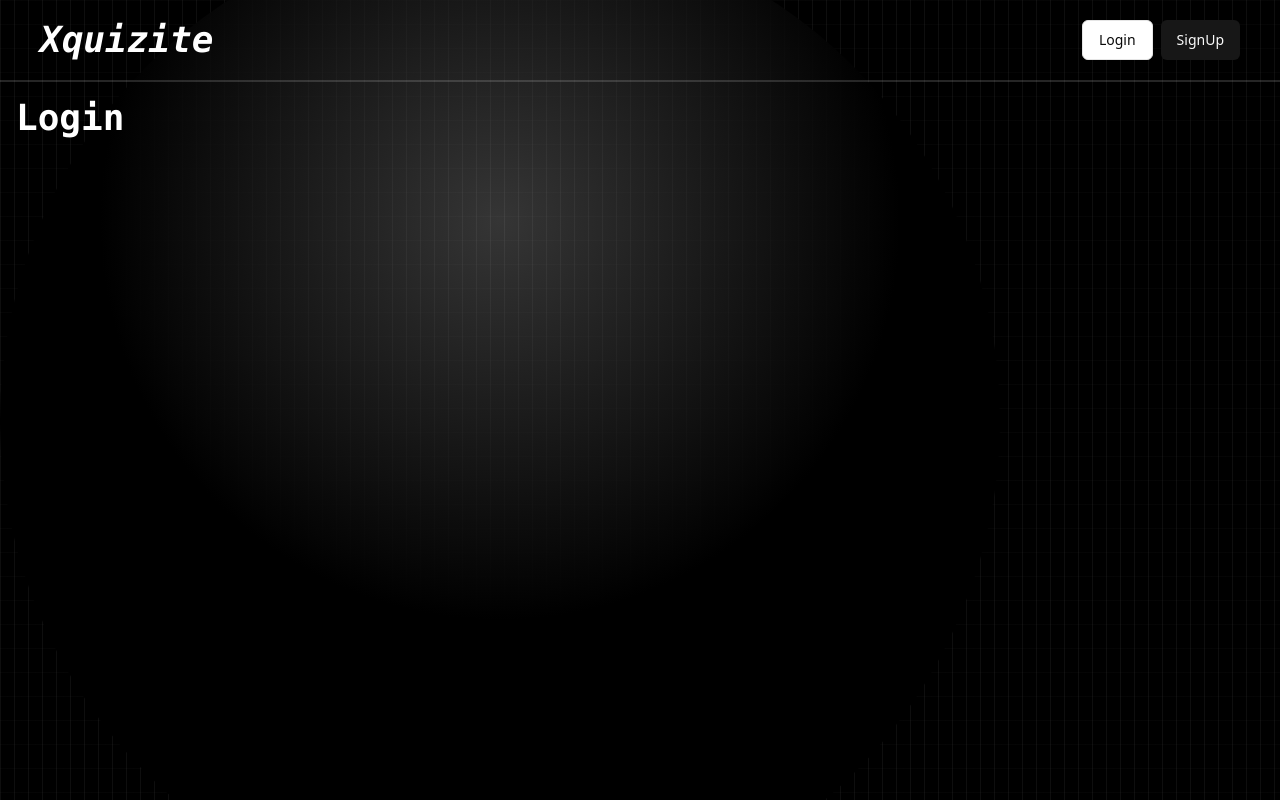
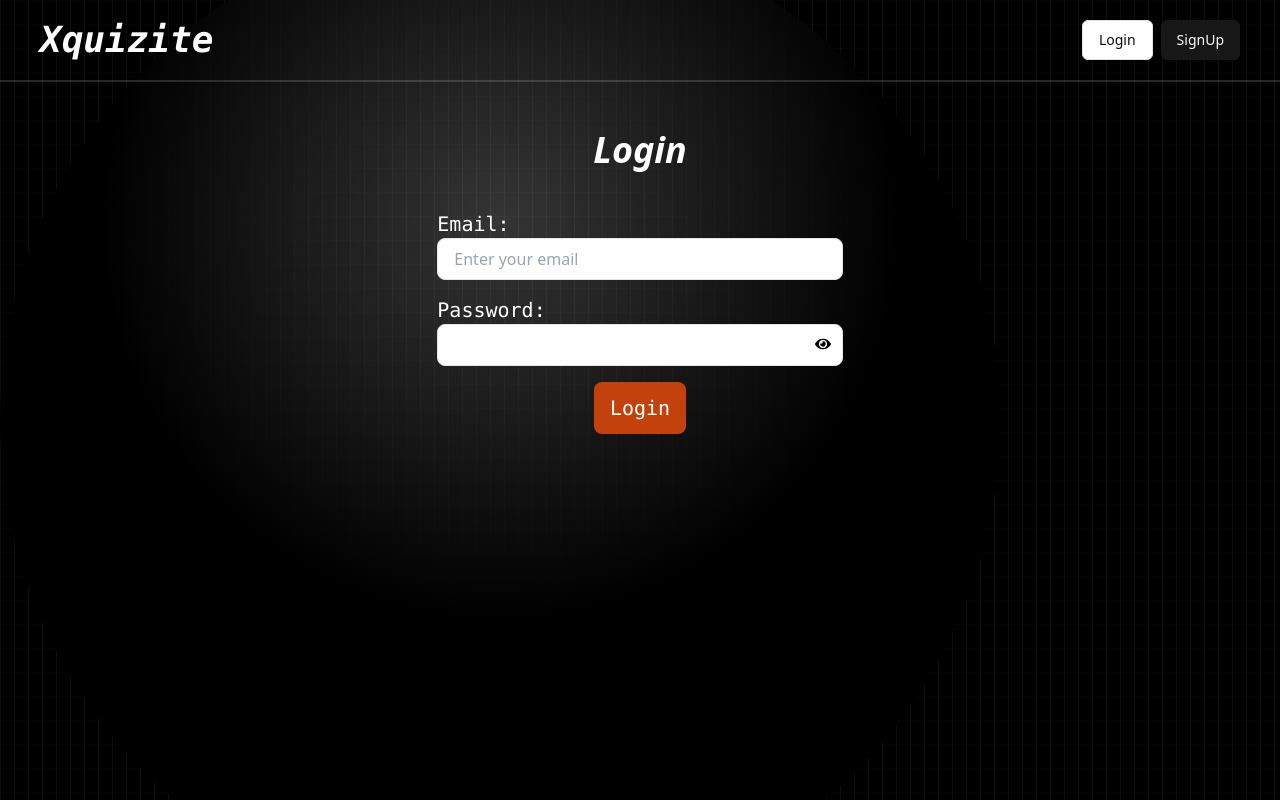
Before and after one commit to ayyush08/Xquiz-it, a React (Vite) app in the folder client/: page /login in a window 1280 px wide. Built offline with nearby package versions, Linux system fonts and the light colour scheme.

Commit message:
Add react-hook-form and react-icons; implement login form with validation

```diff
--- a/client/package.json
+++ b/client/package.json
@@ -16,6 +16,8 @@
     "lucide-react": "^0.454.0",
     "react": "^18.3.1",
     "react-dom": "^18.3.1",
+    "react-hook-form": "^7.53.1",
+    "react-icons": "^5.3.0",
     "react-router": "^6.27.0",
     "react-router-dom": "^6.27.0",
     "tailwind-merge": "^2.5.4",
--- a/client/src/pages/Login.jsx
+++ b/client/src/pages/Login.jsx
@@ -1,13 +1,69 @@
-import React from 'react'
+import React, { useState } from 'react'
+import { useForm } from 'react-hook-form'
+import { FaEye, FaEyeSlash } from "react-icons/fa";
+import { Button } from '../components/ui/button';
+const Login = () => {
+  const {
+    register,
+    isSubmitting,
+    handleSubmit,
+    watch,
+    formState: { errors },
+  } = useForm()
+  const [passwordVisible, setPasswordVisible] = useState(false);
 
-const Login = () => {
+  const togglePasswordVisibility = () => {
+    setPasswordVisible(!passwordVisible);
+};
+  const onSubmit = async (data) => {
+    console.log(data)
+  }
   return (
     <>
-    <div className='mx-auto'>
-      <h1 className='text-4xl font-mono text-white font-bold mb-10 m-4'>Login</h1>
+      <div className='mx-auto p-8'>
+        <h1 className='text-4xl text-center font-sans italic text-white font-bold mb-10 m-4'>Login</h1>
+        <form className='w-1/3 mx-auto space-y-4' onSubmit={handleSubmit(onSubmit)}>
+          <div className=''>
+            <label className="block text-white text-xl font-mono">Email: </label>
+            <input
+              placeholder='Enter your email'
+              type="email"
+              {...register("email", { required: true})}
+              className="w-full px-4 py-2 border rounded-lg focus:outline-none focus:ring-2 focus:ring-cyan-500"
+            />
+            {errors.email && <div className="text-red-500">Email is required</div>}
+          </div>
+          <div className="relative">
+                        <label className="block text-white font-mono text-xl">Password:</label>
+                        <input
+                            type={passwordVisible ? 'text' : 'password'}
+                            {...register("password", {
+                                required: { value: true, message: 'Password is required' },
+                                minLength: { value: 8, message: 'Password must be at least 8 characters' },
+                                maxLength: { value: 20, message: 'Password cannot exceed 20 characters' }
+                            })}
+                            className="w-full px-4 py-2 border rounded-lg focus:outline-none focus:ring-2 focus:ring-cyan-500 "
+                        />
+                        {errors.password && <div className="text-red-500">{errors.password.message}</div>}
+                        <span
+                            onClick={togglePasswordVisibility}
+                            className="absolute top-[40px] right-0 pr-3 flex items-center cursor-pointer"
+                        >
+                            {passwordVisible ? <FaEyeSlash style={{color:'black'}} /> : <FaEye style={{color:'black'}} />}
+                        </span>
+                    </div>
+                    <div className='flex items-center justify-center'>
 
+                    <button
+                        type="submit"
+                        className=" mx-auto text-white bg-orange-700 text-xl px-4 font-mono py-3 rounded-lg hover:bg-orange-800 "
+                        >
+                        {isSubmitting ? 'Logging in...' : 'Login'}
+                    </button>
+                      </div>
+        </form>
 
-    </div>
+      </div>
     </>
   )
 }
```
Also changed, not shown: 1 other file (tests, documents, lock files or other folders).
